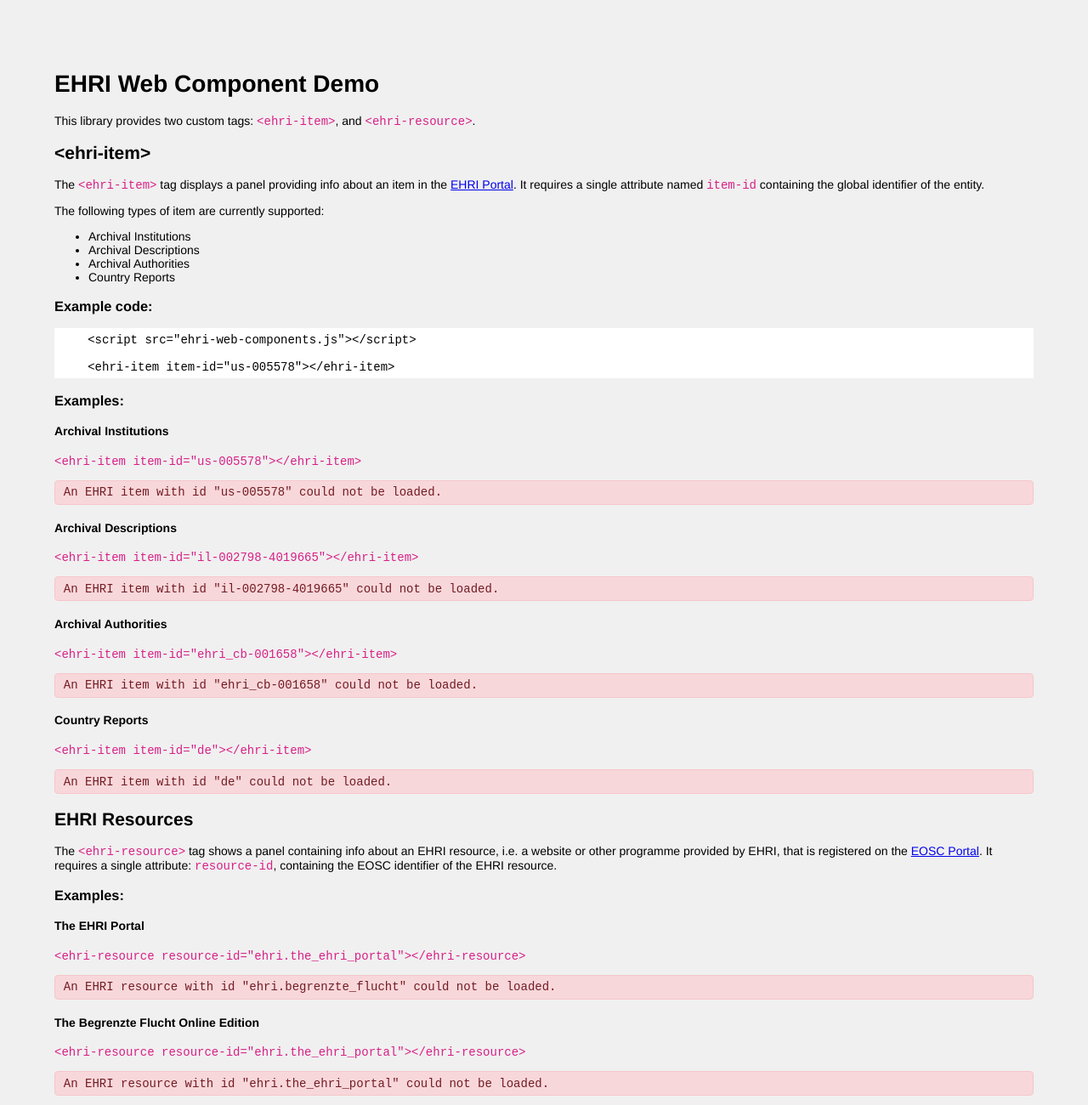
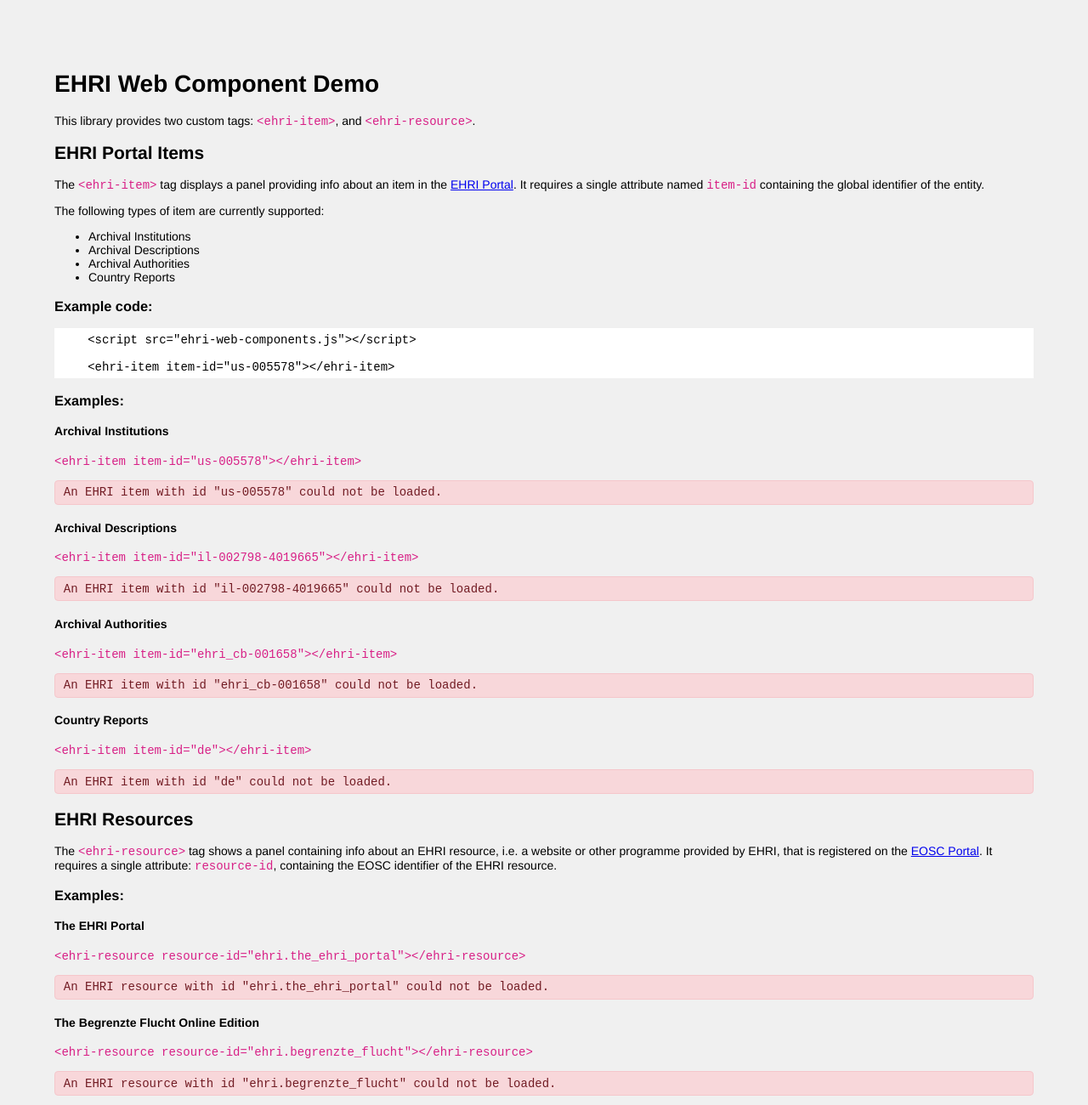
Before and after one commit to EHRI/ehri-web-components, a website: page index.html in a window 1280 px wide. Shown: the whole page at 85% size. Drawn offline with Linux system fonts and the light colour scheme; no server answers.

Commit message:
Fixes to index demo page

```diff
--- a/index.html
+++ b/index.html
@@ -40,7 +40,7 @@
 <p>
     This library provides two custom tags: <code>&lt;ehri-item&gt;</code>, and <code>&lt;ehri-resource&gt;</code>.
 </p>
-<h2>&lt;ehri-item&gt;</h2>
+<h2>EHRI Portal Items</h2>
 
 <p>The <code>&lt;ehri-item&gt;</code> tag displays a panel providing info about an item in the <a href="https://portal.ehri-project.eu/">EHRI Portal</a>.
 It requires a single attribute named <code>item-id</code> containing the global identifier of the entity.</p>
@@ -88,11 +88,11 @@
 <h3>Examples:</h3>
 <h4>The EHRI Portal</h4>
 <p><code>&lt;ehri-resource resource-id=&quot;ehri.the_ehri_portal&quot;&gt;&lt;/ehri-resource&gt;</code></p>
-<ehri-resource resource-id="ehri.begrenzte_flucht"></ehri-resource>
+<ehri-resource resource-id="ehri.the_ehri_portal"></ehri-resource>
 
 <h4>The Begrenzte Flucht Online Edition</h4>
-<p><code>&lt;ehri-resource resource-id=&quot;ehri.the_ehri_portal&quot;&gt;&lt;/ehri-resource&gt;</code></p>
-<ehri-resource resource-id="ehri.the_ehri_portal"></ehri-resource>
+<p><code>&lt;ehri-resource resource-id=&quot;ehri.begrenzte_flucht&quot;&gt;&lt;/ehri-resource&gt;</code></p>
+<ehri-resource resource-id="ehri.begrenzte_flucht"></ehri-resource>
 
 </body>
 </html>
```
